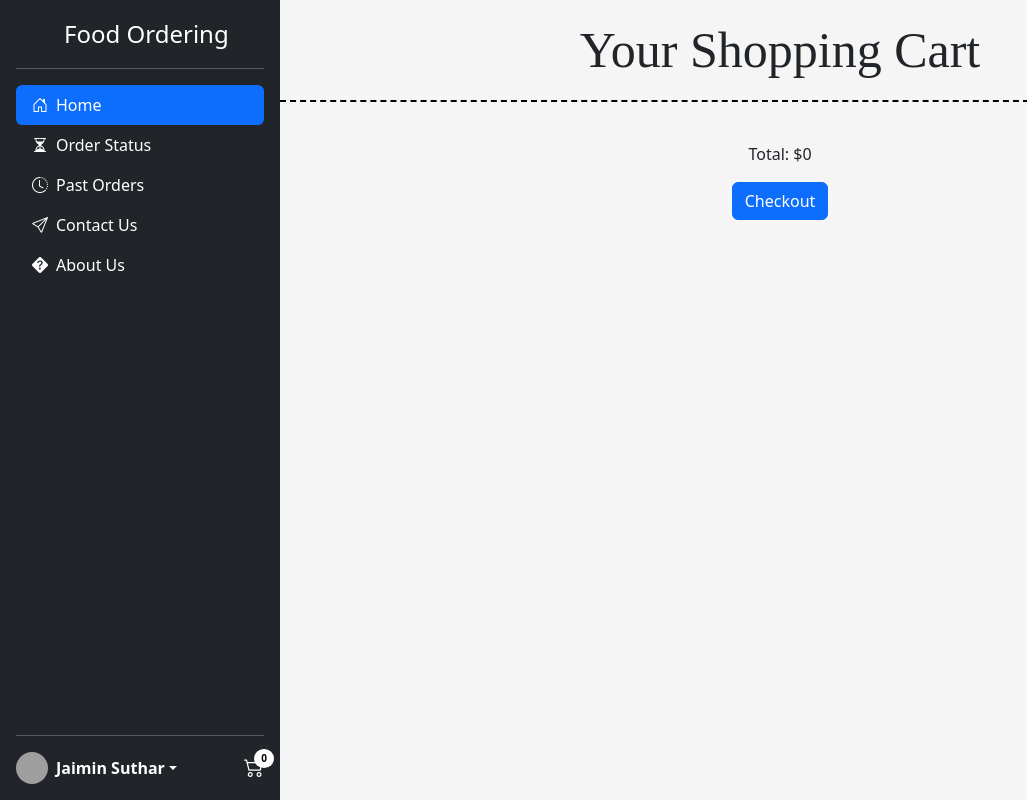
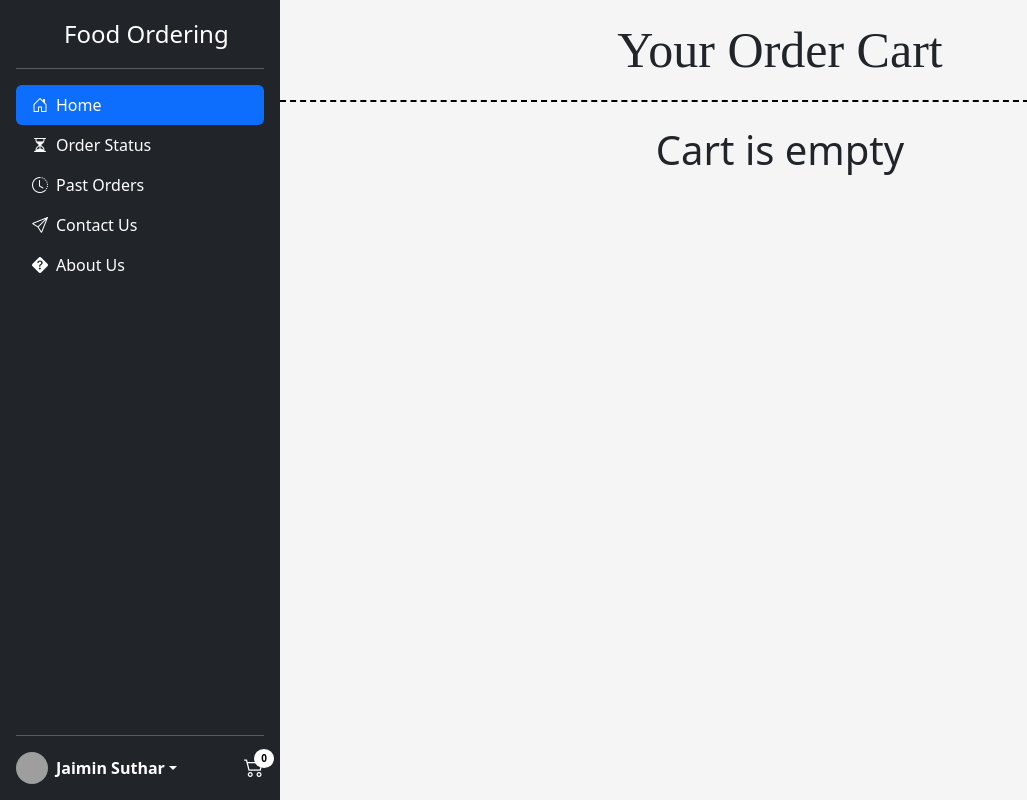
Before and after one commit to Jaimin78/canteen-food-ordering-and-management-frontend, a React (Create React App) app: page /cart in a window 1280 px wide. Shown: the whole page, without its empty margins (0-1027 px from the left). Built offline with nearby package versions, Linux system fonts and the light colour scheme; sample sign-in values are in the browser's storage; grey boxes are pictures that could not be loaded.

Commit message:
Cart Done

```diff
--- a/src/App.js
+++ b/src/App.js
@@ -15,16 +15,12 @@ function App() {
 
   const [cart, setCart] = useState([]);
 
-  const updateCart = (newCart) => {
-    setCart(newCart);
-  };
-
   return (
-    <Globaldata.Provider value={cart} >
+    <Globaldata.Provider value={{cart, setCart}} >
       <BrowserRouter>
         <Routes>
           <Route element={<PrivateComponent />}>
-            <Route path='/' element={<Home updateCart={updateCart} />} />
+            <Route path='/' element={<Home />} />
             <Route path='/status' element={<OrderStatus />} />
             <Route path='/cart' element={<ShoppingCart />} />
           </Route>
--- a/src/Home.js
+++ b/src/Home.js
@@ -1,10 +1,12 @@
-import React, {useEffect, useState } from "react";
+import React, {useEffect, useState, useContext } from "react";
 import Navigation from "../src/Navigation";
+import { Globaldata } from '../src/App';
 import './App.css';
 
-const Home = ({ updateCart }) => {
+const Home = () => {
+    const {cart, setCart} = useContext(Globaldata);
     const [items, setItems] = useState([]);
-    const [cart, setCart] = useState([]);
+    //const [cart, setCart] = useState([]);
 
     useEffect(() => {
         getItem();
@@ -32,8 +34,9 @@ const Home = ({ updateCart }) => {
     };
 
     const addToCart = (item) => {
-        setCart(prevCart => [...prevCart, item]);
-        updateCart([...cart, item]); // Call the updateCart function to send cart data to App.js
+       // updateCart(prevCart => [...prevCart, item]);
+        //updateCart(item); // Call the updateCart function to send cart data to App.js
+        setCart([...cart, item])
     }
 
     return (
--- a/src/Navigation.js
+++ b/src/Navigation.js
@@ -2,7 +2,7 @@ import React, { useContext } from "react";
 import { Link } from "react-router-dom";
 import { Globaldata } from "../src/App";
 const Navigation = () => {
-    const cart = useContext(Globaldata);
+    const {cart} = useContext(Globaldata);
     return (
         <div className="d-flex flex-column flex-shrink-0 p-3 text-bg-dark h-100" style={{ width: "280px" }}>
             <a href="/" className="d-flex align-items-center mb-3 mb-md-0 me-md-auto text-white text-decoration-none">
--- a/src/ShoppingCart.js
+++ b/src/ShoppingCart.js
@@ -1,56 +1,106 @@
-import React, { useContext } from 'react';
+import React, { useContext, useState, useEffect } from 'react';
 import Navigation from '../src/Navigation';
 import { Globaldata } from '../src/App';
 
 const ShoppingCart = () => {
-  const cart = useContext(Globaldata);
+  const { cart, setCart } = useContext(Globaldata);
+  const [order, setOrder] = useState([]);
+
+  useEffect(() => {
+    let userDetails = JSON.parse(localStorage.getItem('user'));
+    setOrder({
+      customerid: userDetails._id,
+      customerName: userDetails.name,
+      customerEmail: userDetails.email,
+      customerNumber: userDetails.mobile,
+      total: calculateTotal(),
+      orderDetails: orderCalculation()
+    })
+  }, [cart]);
+
+  const orderCalculation = () => {
+    const uniqueItems = {};
+
+    cart.forEach(item => {
+      if (!uniqueItems[item._id]) {
+        uniqueItems[item._id] = {
+          name: item.name,
+          price: item.price,
+          category: item.category,
+          image: item.image,
+          quantity: 1
+        };
+      } else {
+        uniqueItems[item._id].quantity += 1;
+      }
+    });
+
+    const uniqueItemsArray = Object.values(uniqueItems);
+
+    return uniqueItemsArray;
+  }
 
 
-  const updateQuantity = (id, newQuantity) => {
-    // Implement your updateQuantity function logic here
-  };
+  const checkout = () => {
+    console.log(order)
+  }
 
-  const removeItem = (id) => {
-    // Implement your removeItem function logic here
+  const removeItem = (index) => {
+    // Remove the item at the given index from cartData
+    const updatedCart = [...cart];
+    updatedCart.splice(index, 1);
+    setCart(updatedCart);
   };
 
   const calculateTotal = () => {
     return cart.reduce((total, item) => {
       const itemTotal = item.price * (item.quantity || 1); // Default quantity to 1 if not defined
-      return total + itemTotal;
+      return total + itemTotal
     }, 0);
   };
-
 
   return (
     <>
       <Navigation />
-      <div className="w-100">
-        <div className="title">Your Shopping Cart</div>
+      <div className="w-100 overflow-auto">
+        <div className="title">Your Order Cart</div>
         <div className="container">
-          <div className="row d-flex justify-content-center mt-3">
-            {cart.map(item => (
-              <div key={item.id} className="col-md-2 mb-4">
-                <div className="card">
-                  <img src={`http://localhost:5000/uploads/${item.image}`} className="card-img-top" alt={item.name} />
+          <div className="row d-flex justify-content-center m-4">
+            {cart.length > 0 ? (
+              cart.map((item, index) => (
+                <div key={index} className="col-md-2 mb-4">
+                  <div className="card h-100">
+                    <img
+                      src={`http://localhost:5000/uploads/${item.image}`}
+                      className="card-img-top h-100"
+                      alt={item.name}
+                    />
                     <div className="card-body">
                       <h5 className="card-title">{item.name}</h5>
-                    <p className="card-text">Price: ${item.price}</p>
+                      <p className="card-text">Price: ₹{item.price}</p>
                       <div className="d-flex align-items-center">
                         {/* Update quantity and remove item buttons */}
                       </div>
-                    <button className="btn btn-danger mt-3" onClick={() => removeItem(item.id)}>
+                      <button
+                        className="btn btn-danger mt-3"
+                        onClick={() => removeItem(index)}
+                      >
                         Remove
                       </button>
                     </div>
                   </div>
                 </div>
-            ))}
+              ))
+            ) : (
+              <h1 style={{ textAlign: 'center' }}>Cart is empty</h1>
+            )}
           </div>
+          {cart.length > 0 ? (
             <div className="text-center mt-4">
-            <p>Total: ${calculateTotal()}</p>
-            <button className="btn btn-primary">Checkout</button>
+              <p>Total: ₹{calculateTotal()}</p>
+              <button className="btn btn-primary" onClick={checkout}>Checkout</button>
             </div>
+          ) : null}
         </div>
       </div>
     </>
```
Lines whose indentation alone changed are shown as unchanged.
